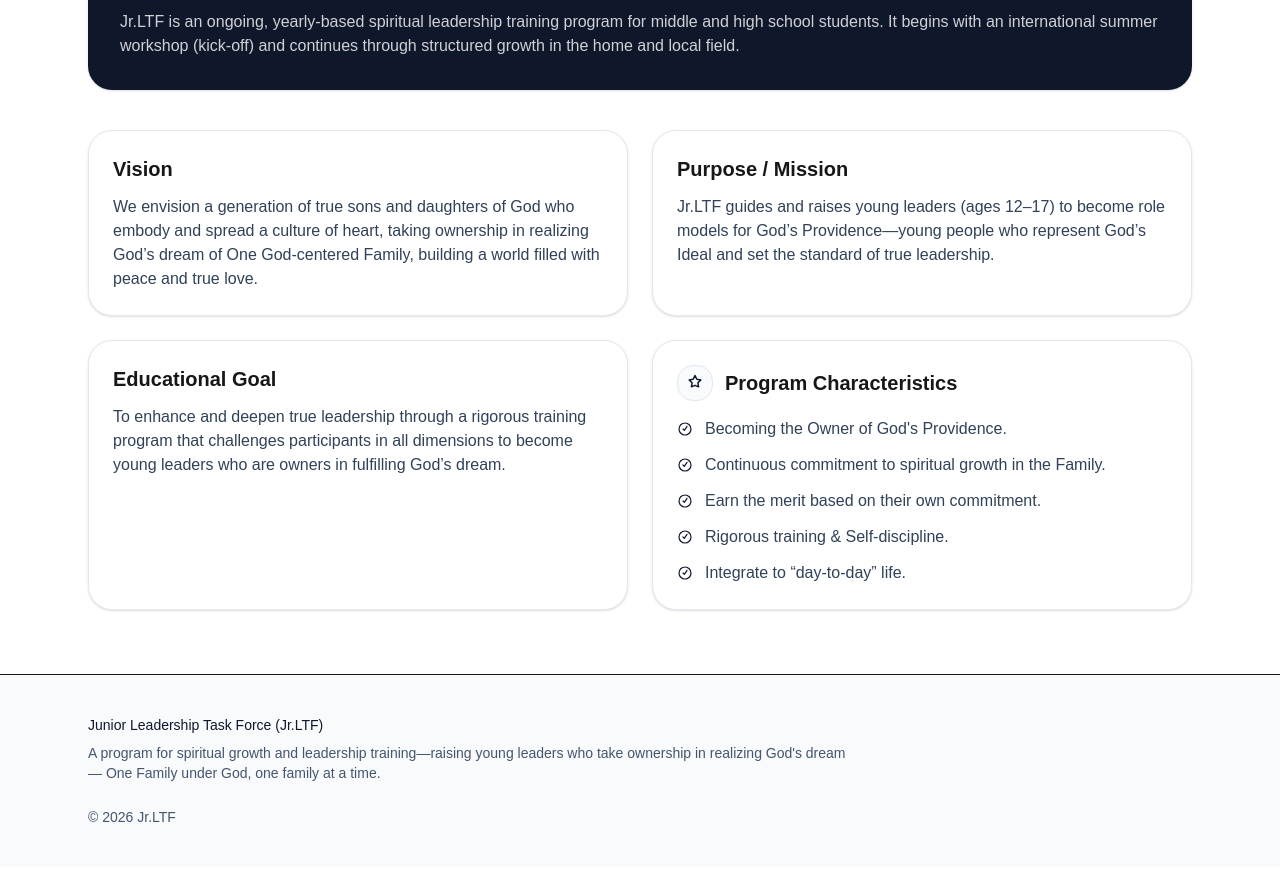
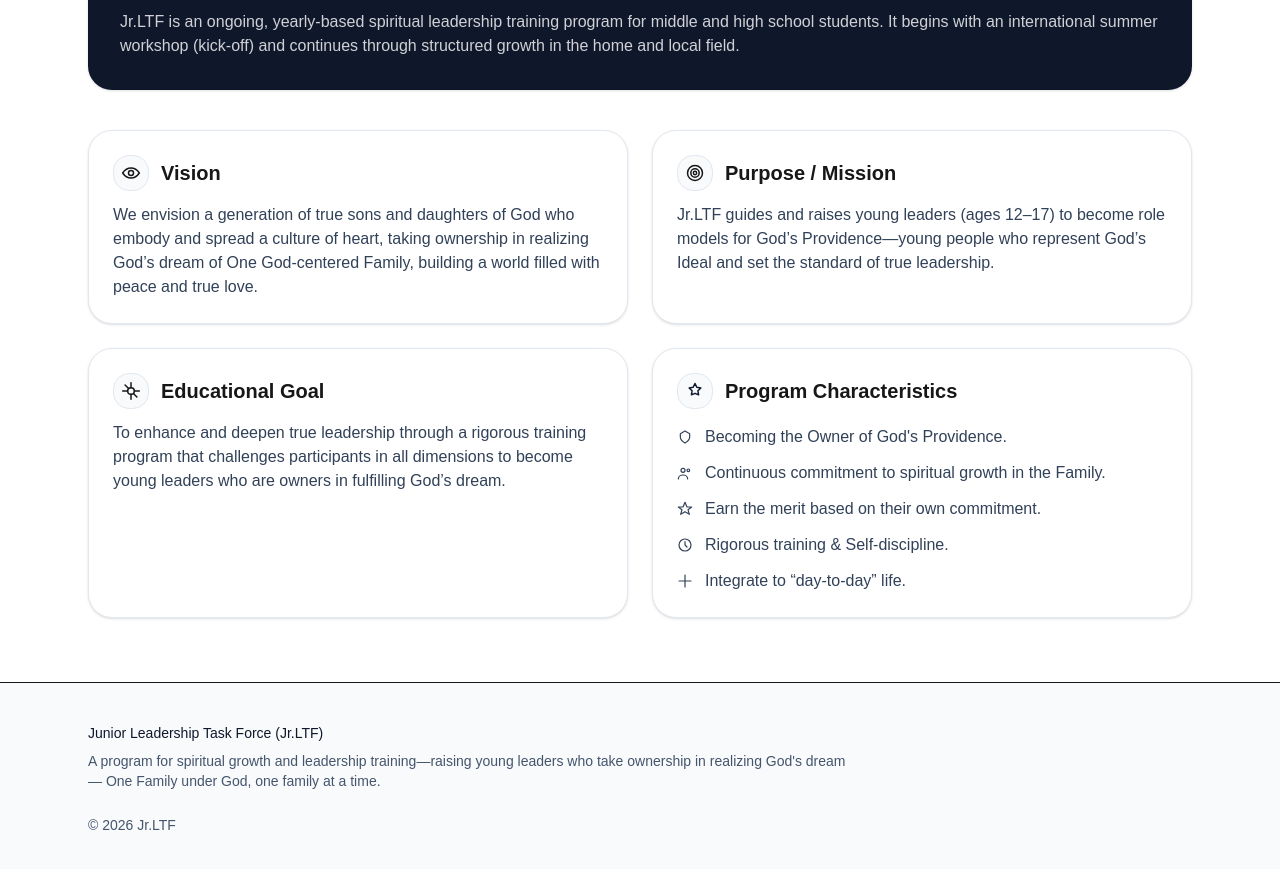
Before and after one commit to nyamkadorj/jrltf-site, a Next.js app: page / in a window 1280 px wide. Shown: the part 767-1636 px from the top of the page. Built offline with nearby package versions, Linux system fonts and the light colour scheme.

Commit message:
“Update”

```diff
--- a/src/app/page.tsx
+++ b/src/app/page.tsx
@@ -33,6 +33,42 @@ function IconDefinition(props: React.SVGProps<SVGSVGElement>) {
   );
 }
 
+function IconVision(props: React.SVGProps<SVGSVGElement>) {
+  return (
+    <svg viewBox="0 0 24 24" fill="none" stroke="currentColor"
+      strokeWidth={1.8} strokeLinecap="round" strokeLinejoin="round" {...props}>
+      <circle cx="12" cy="12" r="3" />
+      <path d="M2 12s4-6 10-6 10 6 10 6-4 6-10 6-10-6-10-6z" />
+    </svg>
+  );
+}
+
+function IconMission(props: React.SVGProps<SVGSVGElement>) {
+  return (
+    <svg viewBox="0 0 24 24" fill="none" stroke="currentColor"
+      strokeWidth={1.8} strokeLinecap="round" strokeLinejoin="round" {...props}>
+      <circle cx="12" cy="12" r="9" />
+      <circle cx="12" cy="12" r="5" />
+      <circle cx="12" cy="12" r="2" />
+    </svg>
+  );
+}
+
+function IconGoal(props: React.SVGProps<SVGSVGElement>) {
+  return (
+    <svg viewBox="0 0 24 24" fill="none" stroke="currentColor"
+      strokeWidth={1.8} strokeLinecap="round" strokeLinejoin="round" {...props}>
+      <path d="M12 2v6" />
+      <path d="M12 22v-6" />
+      <path d="M4.9 4.9l4.2 4.2" />
+      <path d="M14.9 14.9l4.2 4.2" />
+      <path d="M2 12h6" />
+      <path d="M22 12h-6" />
+      <circle cx="12" cy="12" r="4" />
+    </svg>
+  );
+}
+
 function IconCharacteristics(props: React.SVGProps<SVGSVGElement>) {
   return (
     <svg viewBox="0 0 24 24" fill="none" stroke="currentColor"
@@ -42,12 +78,53 @@ function IconCharacteristics(props: React.SVGProps<SVGSVGElement>) {
   );
 }
 
-function IconBullet(props: React.SVGProps<SVGSVGElement>) {
+/* --- Characteristic Icons --- */
+
+function IconOwner(props: React.SVGProps<SVGSVGElement>) {
   return (
     <svg viewBox="0 0 24 24" fill="none" stroke="currentColor"
       strokeWidth={1.8} strokeLinecap="round" strokeLinejoin="round" {...props}>
-      <path d="M9 12l2 2 4-6" />
+      <path d="M12 3l7 4v5c0 5-7 9-7 9s-7-4-7-9V7l7-4z" />
+    </svg>
+  );
+}
+
+function IconFamily(props: React.SVGProps<SVGSVGElement>) {
+  return (
+    <svg viewBox="0 0 24 24" fill="none" stroke="currentColor"
+      strokeWidth={1.8} strokeLinecap="round" strokeLinejoin="round" {...props}>
+      <circle cx="9" cy="8" r="3" />
+      <circle cx="17" cy="8" r="2" />
+      <path d="M2 21c0-4 4-6 7-6s7 2 7 6" />
+    </svg>
+  );
+}
+
+function IconMerit(props: React.SVGProps<SVGSVGElement>) {
+  return (
+    <svg viewBox="0 0 24 24" fill="none" stroke="currentColor"
+      strokeWidth={1.8} strokeLinecap="round" strokeLinejoin="round" {...props}>
+      <path d="M12 2l3 7h7l-5.5 4 2 7L12 16l-6.5 4 2-7L2 9h7z" />
+    </svg>
+  );
+}
+
+function IconDiscipline(props: React.SVGProps<SVGSVGElement>) {
+  return (
+    <svg viewBox="0 0 24 24" fill="none" stroke="currentColor"
+      strokeWidth={1.8} strokeLinecap="round" strokeLinejoin="round" {...props}>
       <circle cx="12" cy="12" r="9" />
+      <path d="M12 7v5l3 3" />
+    </svg>
+  );
+}
+
+function IconDaily(props: React.SVGProps<SVGSVGElement>) {
+  return (
+    <svg viewBox="0 0 24 24" fill="none" stroke="currentColor"
+      strokeWidth={1.8} strokeLinecap="round" strokeLinejoin="round" {...props}>
+      <path d="M3 12h18" />
+      <path d="M12 3v18" />
     </svg>
   );
 }
@@ -57,7 +134,7 @@ function IconBullet(props: React.SVGProps<SVGSVGElement>) {
 export default function HomePage() {
   return (
     <div>
-      {/* HERO (unchanged) */}
+      {/* HERO unchanged */}
       <section className="relative overflow-hidden">
         <div className="absolute inset-0 bg-gradient-to-b from-slate-950 via-slate-900 to-white" />
 
@@ -71,39 +148,24 @@ export default function HomePage() {
 
         <div className="relative mx-auto max-w-6xl px-6 pt-20 pb-36">
           <div className="max-w-3xl text-white">
-            <motion.p
-              {...fadeUp(0)}
-              className="text-xs uppercase tracking-[0.25em] text-white/70"
-            >
+            <motion.p {...fadeUp(0)} className="text-xs uppercase tracking-[0.25em] text-white/70">
               Spiritual Growth • Leadership • Ownership
             </motion.p>
 
-            <motion.h1
-              {...fadeUp(0.08)}
-              className="mt-4 text-4xl font-bold leading-tight md:text-6xl"
-            >
+            <motion.h1 {...fadeUp(0.08)} className="mt-4 text-4xl font-bold leading-tight md:text-6xl">
               Junior Leadership Task Force (Jr.LTF)
             </motion.h1>
 
-            <motion.p
-              {...fadeUp(0.16)}
-              className="mt-5 text-lg text-white/80 md:text-xl"
-            >
+            <motion.p {...fadeUp(0.16)} className="mt-5 text-lg text-white/80 md:text-xl">
               Raising true sons and daughters of Heavenly Father who take ownership in realizing God's dream—
               One Family under God, one family at a time.
             </motion.p>
 
             <motion.div {...fadeUp(0.24)} className="mt-8 flex flex-wrap gap-3">
-              <Link
-                href="/recruitment"
-                className="rounded-2xl bg-white px-6 py-3 font-medium text-slate-900 hover:opacity-90"
-              >
+              <Link href="/recruitment" className="rounded-2xl bg-white px-6 py-3 font-medium text-slate-900 hover:opacity-90">
                 Recruitment process
               </Link>
-              <Link
-                href="/apply"
-                className="rounded-2xl border border-white/35 px-6 py-3 text-white hover:bg-white/10"
-              >
+              <Link href="/apply" className="rounded-2xl border border-white/35 px-6 py-3 text-white hover:bg-white/10">
                 Fill application form
               </Link>
             </motion.div>
@@ -111,21 +173,16 @@ export default function HomePage() {
         </div>
       </section>
 
-      {/* CONTENT BLOCKS */}
+      {/* CONTENT */}
       <section className="mx-auto max-w-6xl px-6 py-16">
 
-        {/* Program Definition (moved to top, text unchanged) */}
-        <motion.div
-          {...fadeUpView(0)}
-          className="rounded-3xl bg-slate-900 p-8 text-white shadow-sm"
-        >
+        {/* Program Definition unchanged */}
+        <motion.div {...fadeUpView(0)} className="rounded-3xl bg-slate-900 p-8 text-white shadow-sm">
           <div className="flex items-center gap-3">
             <span className="grid h-9 w-9 place-items-center rounded-2xl border border-white/20 bg-white/10">
               <IconDefinition className="h-5 w-5" />
             </span>
-            <h2 className="text-xl font-semibold">
-              Program Definition
-            </h2>
+            <h2 className="text-xl font-semibold">Program Definition</h2>
           </div>
 
           <p className="mt-3 text-white/80">
@@ -136,32 +193,26 @@ export default function HomePage() {
         </motion.div>
 
         <div className="mt-10 grid gap-6 md:grid-cols-2">
-          {/* Vision */}
-          <Card title="Vision">
+          <Card title="Vision" icon={<IconVision className="h-5 w-5" />}>
             We envision a generation of true sons and daughters of God who embody and spread a
             culture of heart, taking ownership in realizing God’s dream of One God-centered Family,
             building a world filled with peace and true love.
           </Card>
 
-          {/* Mission */}
-          <Card title="Purpose / Mission">
+          <Card title="Purpose / Mission" icon={<IconMission className="h-5 w-5" />}>
             Jr.LTF guides and raises young leaders (ages 12–17) to become role models for God’s
             Providence—young people who represent God’s Ideal and set the standard of true
             leadership.
           </Card>
 
-          {/* Educational Goal */}
-          <Card title="Educational Goal">
+          <Card title="Educational Goal" icon={<IconGoal className="h-5 w-5" />}>
             To enhance and deepen true leadership through a rigorous training program that
             challenges participants in all dimensions to become young leaders who are owners in
             fulfilling God’s dream.
           </Card>
 
-          {/* Program Characteristics (moved into grid, icon added) */}
-          <motion.div
-            {...fadeUpView(0)}
-            className="rounded-3xl border border-slate-200 bg-white p-6 shadow-sm"
-          >
+          {/* Program Characteristics */}
+          <motion.div {...fadeUpView(0)} className="rounded-3xl border border-slate-200 bg-white p-6 shadow-sm">
             <div className="flex items-center gap-3">
               <span className="grid h-9 w-9 place-items-center rounded-2xl border border-slate-200 bg-slate-50">
                 <IconCharacteristics className="h-5 w-5 text-slate-900" />
@@ -170,11 +221,11 @@ export default function HomePage() {
             </div>
 
             <ul className="mt-4 space-y-3 text-slate-700">
-              <Bullet>Becoming the Owner of God's Providence.</Bullet>
-              <Bullet>Continuous commitment to spiritual growth in the Family.</Bullet>
-              <Bullet>Earn the merit based on their own commitment.</Bullet>
-              <Bullet>Rigorous training & Self-discipline.</Bullet>
-              <Bullet>Integrate to “day-to-day” life.</Bullet>
+              <Bullet icon={<IconOwner className="h-4 w-4 mt-1" />}>Becoming the Owner of God's Providence.</Bullet>
+              <Bullet icon={<IconFamily className="h-4 w-4 mt-1" />}>Continuous commitment to spiritual growth in the Family.</Bullet>
+              <Bullet icon={<IconMerit className="h-4 w-4 mt-1" />}>Earn the merit based on their own commitment.</Bullet>
+              <Bullet icon={<IconDiscipline className="h-4 w-4 mt-1" />}>Rigorous training & Self-discipline.</Bullet>
+              <Bullet icon={<IconDaily className="h-4 w-4 mt-1" />}>Integrate to “day-to-day” life.</Bullet>
             </ul>
           </motion.div>
         </div>
@@ -183,30 +234,32 @@ export default function HomePage() {
   );
 }
 
-/* ---------------- Components ---------------- */
-
 function Card({
   title,
+  icon,
   children,
 }: {
   title: string;
+  icon: React.ReactNode;
   children: React.ReactNode;
 }) {
   return (
-    <motion.div
-      {...fadeUpView(0)}
-      className="rounded-3xl border border-slate-200 bg-white p-6 shadow-sm"
-    >
-      <h2 className="text-xl font-semibold">{title}</h2>
+    <motion.div {...fadeUpView(0)} className="rounded-3xl border border-slate-200 bg-white p-6 shadow-sm">
+      <div className="flex items-center gap-3">
+        <span className="grid h-9 w-9 place-items-center rounded-2xl border border-slate-200 bg-slate-50">
+          {icon}
+        </span>
+        <h2 className="text-xl font-semibold">{title}</h2>
+      </div>
       <p className="mt-3 text-slate-700">{children}</p>
     </motion.div>
   );
 }
 
-function Bullet({ children }: { children: React.ReactNode }) {
+function Bullet({ icon, children }: { icon: React.ReactNode; children: React.ReactNode }) {
   return (
     <li className="flex gap-3">
-      <IconBullet className="h-4 w-4 mt-1 text-slate-900" />
+      {icon}
       <span>{children}</span>
     </li>
   );
```
